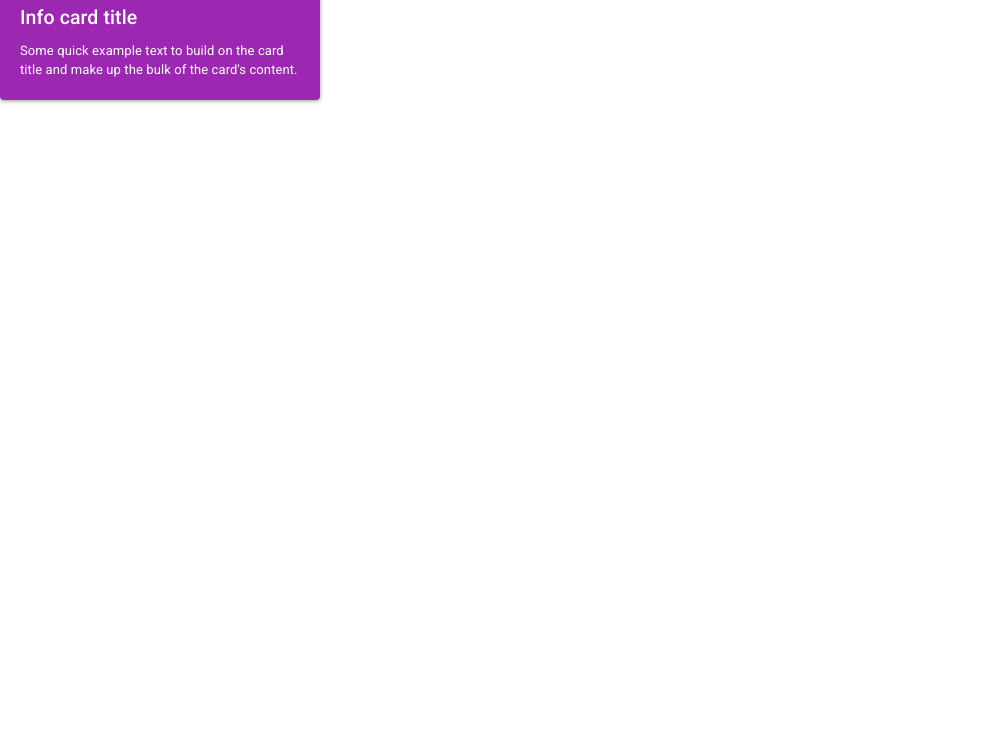
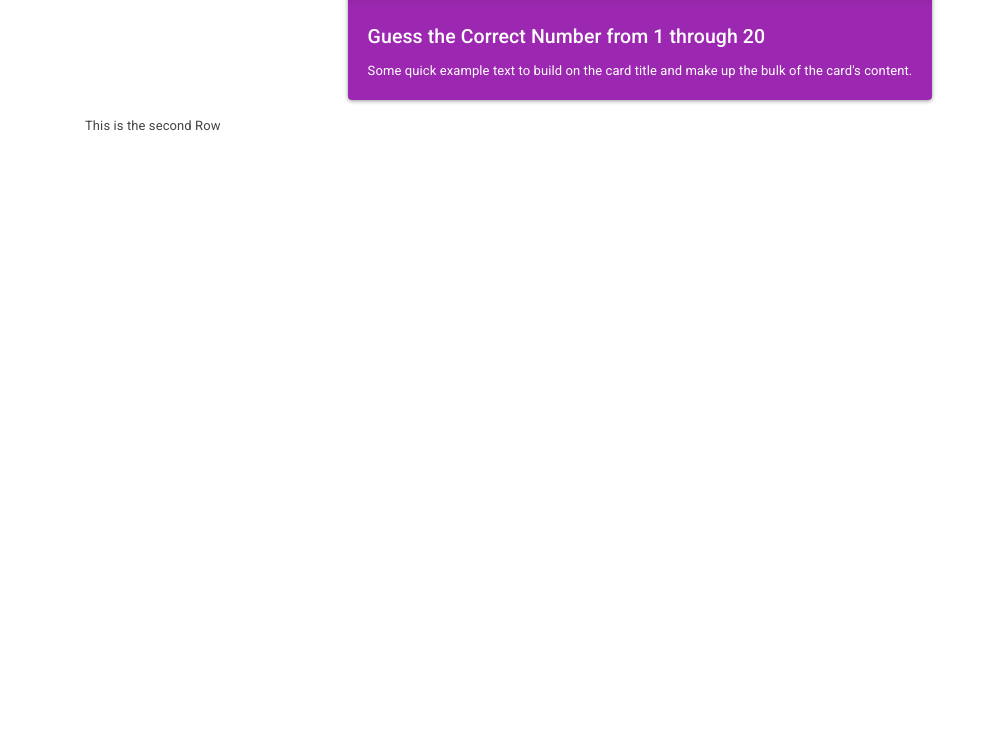
Before and after one commit to Josly025/guessing_game.io, a plain HTML site: page index.html in a window 1280 px wide. Shown: the part 58-800 px from the top of the page, without its empty margins (0-998 px from the left). Drawn offline with nearby package versions, Linux system fonts and the light colour scheme.

Commit message:
adding grid layout

```diff
--- a/index.html
+++ b/index.html
@@ -10,16 +10,27 @@
     <title>Document</title>
   </head>
   <body>
-    <div class="card text-white bg-info mb-3" style="max-width: 20rem">
-      <div class="card-header">Header</div>
-      <div class="card-body">
-        <h4 class="card-title">Info card title</h4>
-        <p class="card-text">
-          Some quick example text to build on the card title and make up the
-          bulk of the card's content.
-        </p>
+    <div class="container">
+      <div class="row justify-content-md-center">
+        <!--card-->
+        <div class="card text-white bg-info mb-3" style="max-width: 40rem">
+          <div class="card-header"><h2>Number Guessing Game</h2></div>
+          <div class="card-body">
+            <h4 class="card-title">
+              Guess the Correct Number from 1 through 20
+            </h4>
+            <p class="card-text">
+              Some quick example text to build on the card title and make up the
+              bulk of the card's content.
+            </p>
+          </div>
+        </div>
+      </div>
+      <div class="row justify-content-md-center">
+        <div class="col-sm">This is the second Row</div>
       </div>
     </div>
+
     <!--Script-->
     <script src="app.js"></script>
   </body>
```
